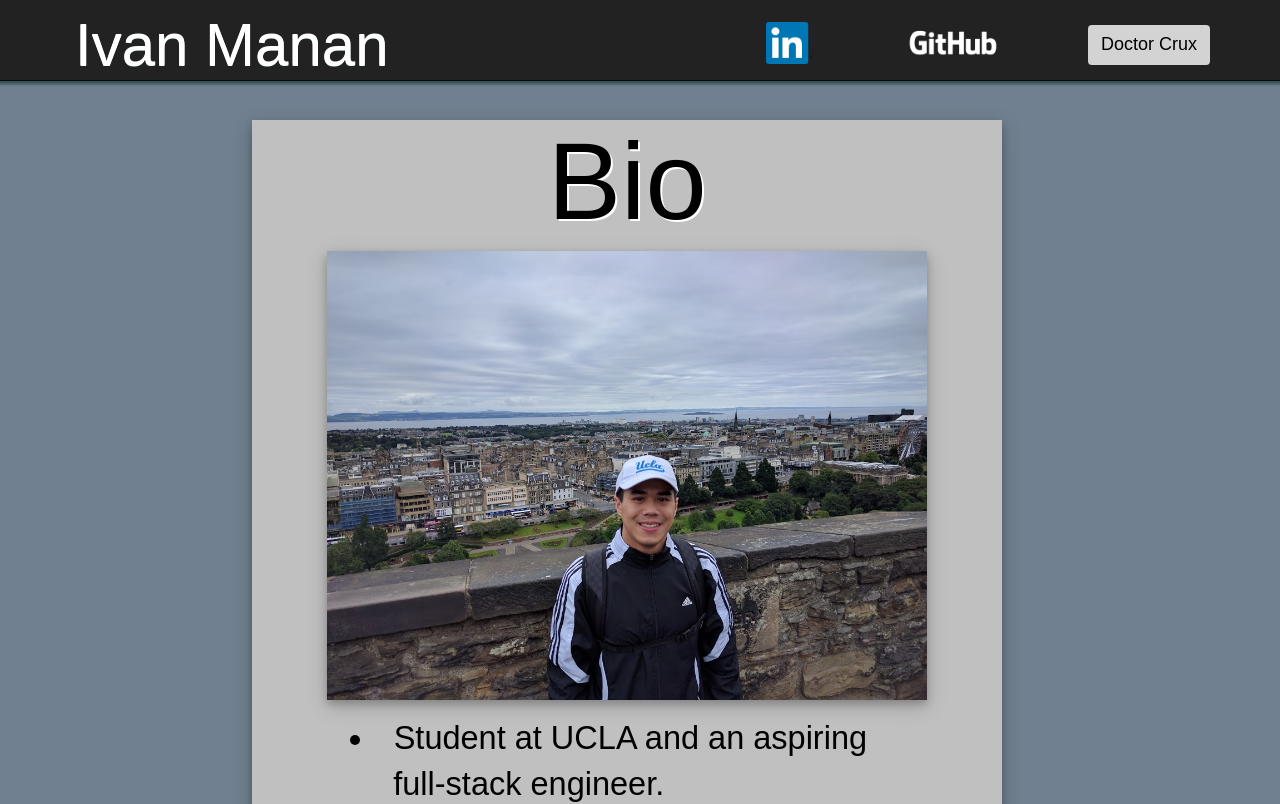
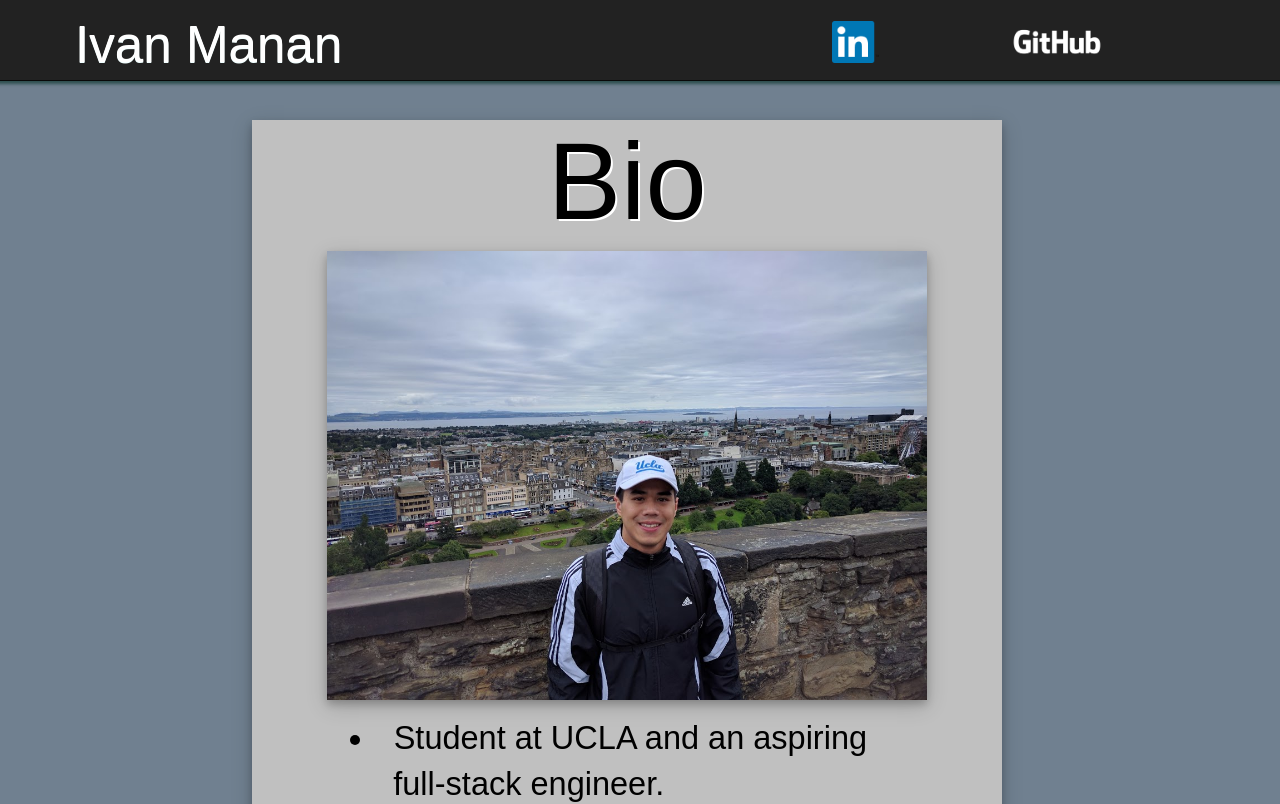
Before and after one commit to ivanmanan/Personal-Website, a React (Create React App) app: page / in a window 1280 px wide. Shown: the top 804 px of the page. Built offline with nearby package versions, Linux system fonts and the light colour scheme.

Commit message:
Need to update css on my first and last name

```diff
--- a/src/App.jsx
+++ b/src/App.jsx
@@ -23,7 +23,7 @@ class App extends Component {
       {
 		    title: "Family Watch",
 		    photo: "/images/family-watch.png",
-		    link: "https://github.com/ivanmanan/family-watch",
+		    link: "https://www.youtube.com/watch?v=kG9u_v0YBbw",
 		    overview: "Suspect your children skipping school? Now you can track their location!",
 		    info: "When logged in, the application tracks GPS and displays location history of other users.",
 		    index: "1"
--- a/src/Layout.jsx
+++ b/src/Layout.jsx
@@ -22,21 +22,19 @@ const navbar = (
 	      <ul className="nav navbar-nav navbar-right">
 
 	        <li>
-            <a href="https://www.linkedin.com/in/ivanmanan/" target="_blank" rel="noopener noreferrer">
-              <img className ="linked-in-logo" src="/images/linkedin.png" alt="Project"/>
+            <a href="https://www.linkedin.com/in/ivanmanan/"
+               target="_blank" rel="noopener noreferrer">
+              <img className ="linked-in-logo"
+                   src="/images/linkedin.png" alt="Project"/>
             </a>
           </li>
 
           <li>
-            <a href="https://github.com/ivanmanan" target="_blank" rel="noopener noreferrer">
-              <img className="github-logo" src="/images/github.png" alt="Project"/>
+            <a href="https://github.com/ivanmanan"
+               target="_blank" rel="noopener noreferrer">
+              <img className="github-logo"
+                   src="/images/github.png" alt="Project"/>
             </a>
-          </li>
-
-	        <li>
-            <button className="btn navbar-btn">
-              <a href="https://github.com/ivanmanan/Doctor-Crux" rel="noopener noreferrer" target="_blank">Doctor Crux</a>
-            </button>
           </li>
 
 	      </ul>
--- a/src/styles.css
+++ b/src/styles.css
@@ -18,11 +18,11 @@ body{
 }
 #heading{
     margin-left: 45px;
-    font-size: 600%;
+    /* font-size: 600%; */
+    font-size: 4vw;
     color: white;
     text-shadow: 0px 0.5px azure;
     display: inline-block;
-    padding-bottom: 8%;
 }
 #header-links ul{
     white-space: nowrap;
@@ -33,17 +33,6 @@ body{
     margin-right: 30px;
     margin-top: 1.3%;
 }
-#header-links button{
-    color: white;
-    font-size: 18px;
-    background-color: lightgray;
-    margin-top: 18px;
-    margin-left: 10px;
-    margin-right: 40px;
-}
-#header-links button:hover{
-    background-color: mintcream;
-}
 #header-links a{
     text-decoration: none;
     color: black;
@@ -53,10 +42,12 @@ body{
     max-height: 42px;
     width: auto;
     height: auto;
+    margin-right: 3vw;
 }
 .github-logo {
     width: 100px;
     height: 42px;
+    margin-right: 10vw;
 }
 img{
     -khtml-user-select: none;
```
